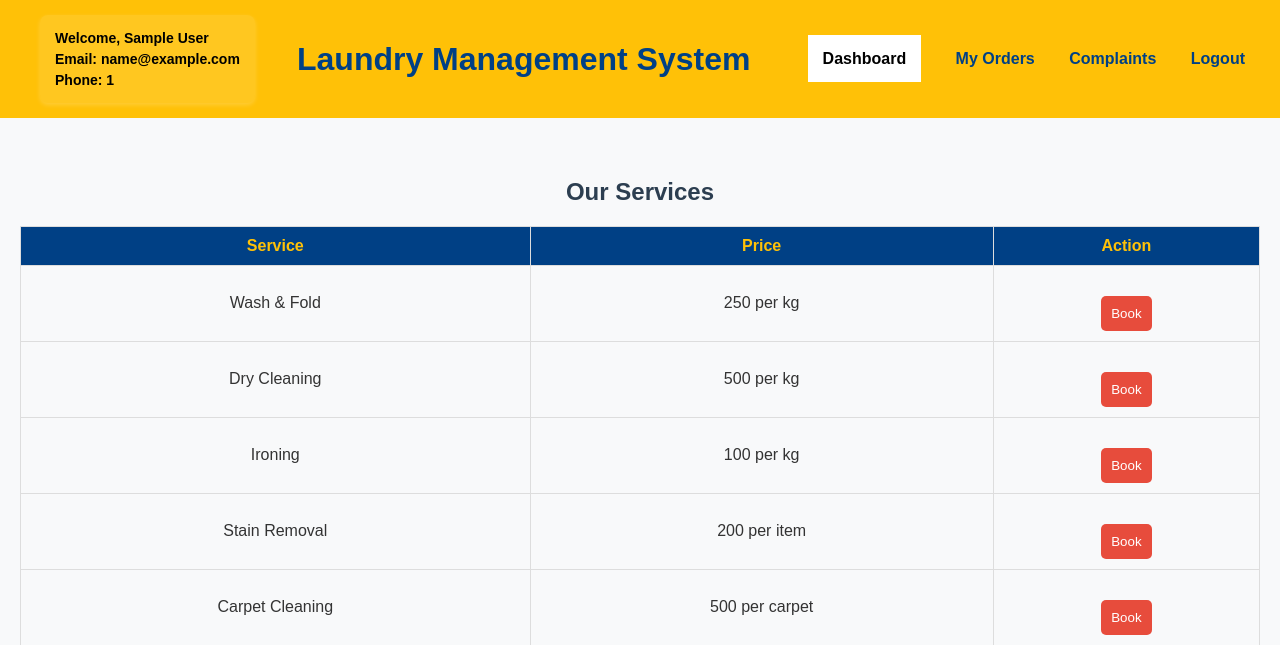
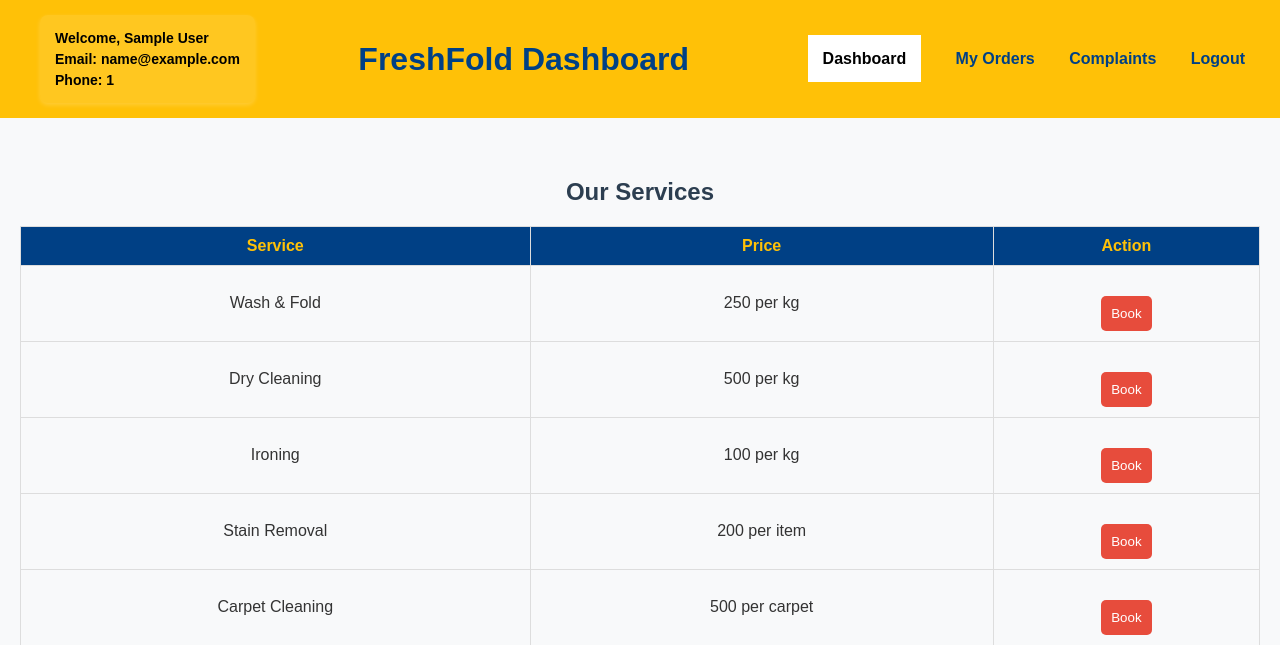
Before and after one commit to Maxwellkiptoo/laudry, a PHP site: page /home.php in a window 1280 px wide. Shown: the top 645 px of the page. Run offline with PHP 8.4, Linux system fonts and the light colour scheme; the visitor is signed in with stand-in values (Sample User, id 1); data that the repository does not hold is empty.

Commit message:
added new

```diff
--- a/headerhome.php
+++ b/headerhome.php
@@ -12,7 +12,7 @@ $current_page = basename($_SERVER['PHP_SELF']);
 <head>
     <meta charset="UTF-8">
     <meta name="viewport" content="width=device-width, initial-scale=1.0">
-    <title>Laundry Management System</title>
+    <title>FreshFold</title>
     <link rel="stylesheet" href="styles.css">
 </head>
 <body>
@@ -23,7 +23,7 @@ $current_page = basename($_SERVER['PHP_SELF']);
         <p>Phone: <?php echo htmlspecialchars($user_phone); ?></p>
     </div>
 
-    <h1>Laundry Management System</h1>
+    <h1>FreshFold Dashboard</h1>
     <nav>
         <ul>
            <li><a href="home.php" class="<?php echo ($current_page == 'home.php') ? 'active' : ''; ?>">Dashboard</a></li>
```
